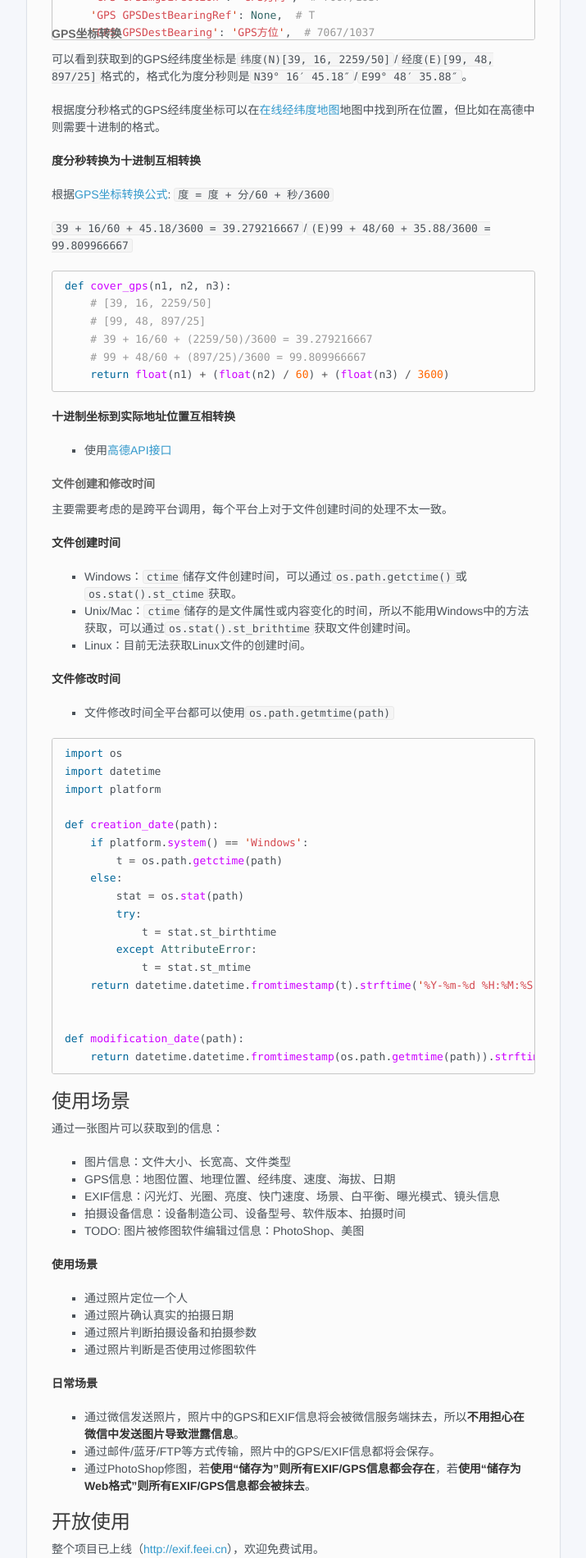
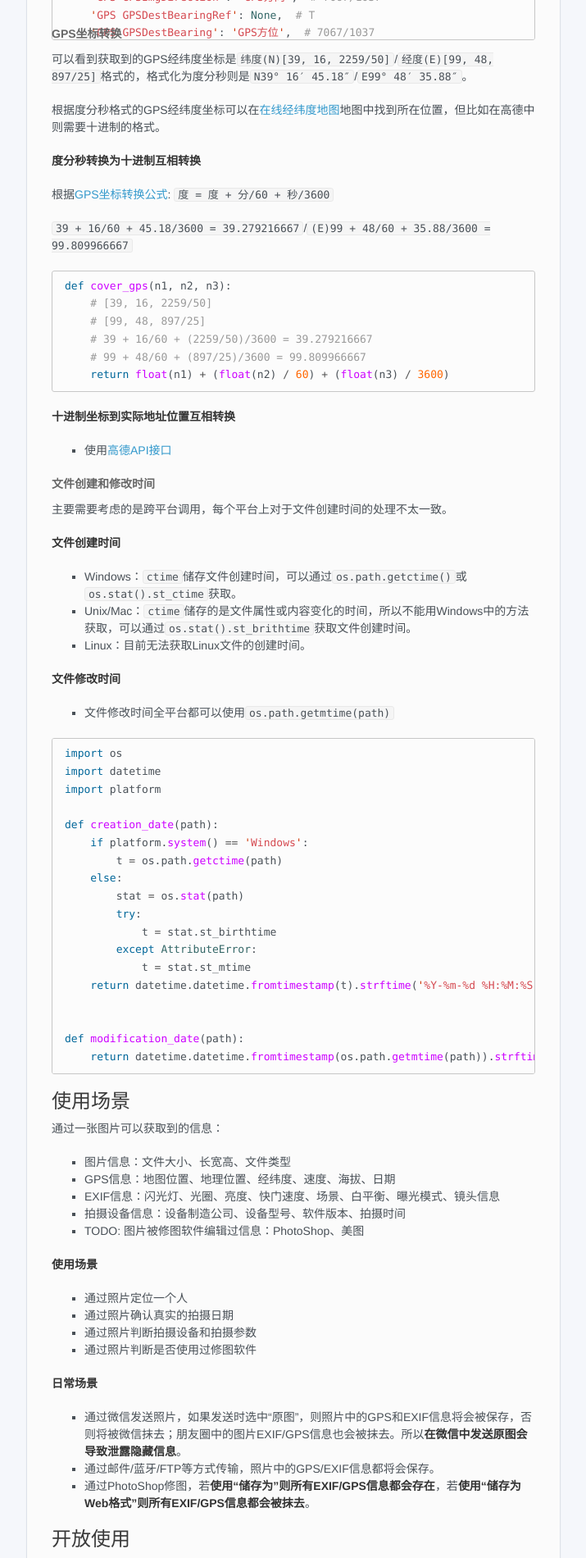
Before and after one commit to limengmingx/Papers, a Jekyll site: the page built from exif.md, in a window 1280 px wide. Shown: the part 2304-4204 px from the top of the page at 82% size, without its empty margins (283-998 px from the left). Built offline with Jekyll 4.4.1, drawn with Linux system fonts in a browser that asks for light colours; our own code applies the rules of GitHub Pages for plain Markdown files; comment, search, counter and statistics services are not loaded; grey boxes are pictures that could not be loaded.

Commit message:
@joychou: 优化微信测试结果

```diff
--- a/exif.md
+++ b/exif.md
@@ -180,7 +180,7 @@ def modification_date(path):
 
 **日常场景**
 
-- 通过微信发送照片，照片中的GPS和EXIF信息将会被微信服务端抹去，所以**不用担心在微信中发送图片导致泄露信息**。
+- 通过微信发送照片，如果发送时选中“原图”，则照片中的GPS和EXIF信息将会被保存，否则将被微信抹去；朋友圈中的图片EXIF/GPS信息也会被抹去。所以**在微信中发送原图会导致泄露隐藏信息**。
 - 通过邮件/蓝牙/FTP等方式传输，照片中的GPS/EXIF信息都将会保存。
 - 通过PhotoShop修图，若**使用“储存为”则所有EXIF/GPS信息都会存在**，若**使用“储存为Web格式”则所有EXIF/GPS信息都会被抹去**。
 
```
